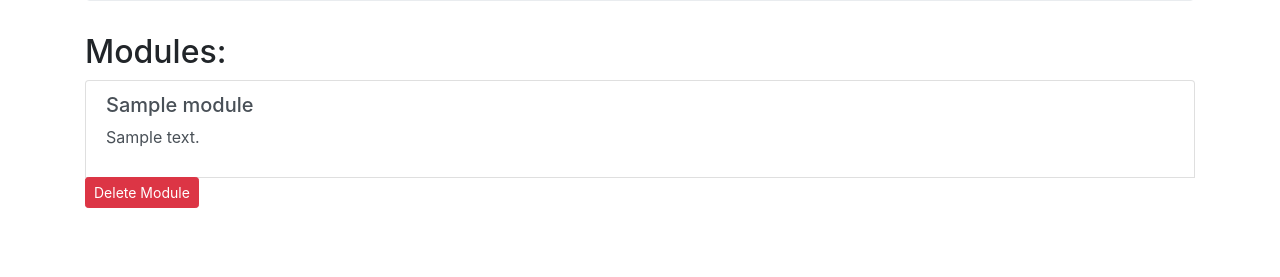
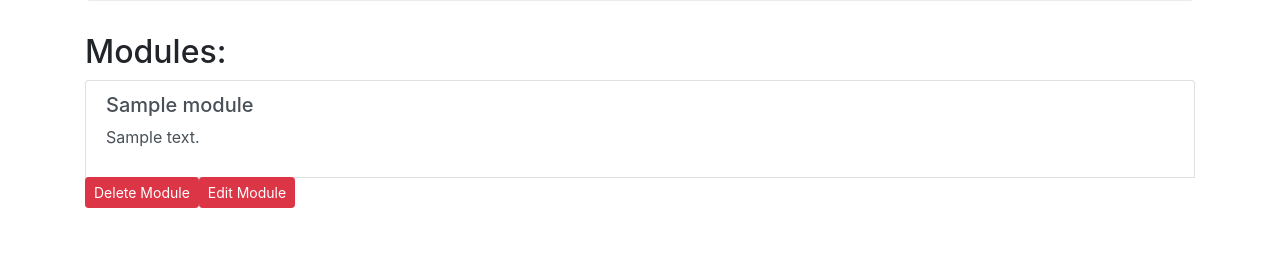
Before and after one commit to laboyd001/treaducation, a Django app: page /my_courses/detail/1/ in a window 1280 px wide. Shown: the part 368-645 px from the top of the page. Run offline with Django 3.2, Linux system fonts and the light colour scheme; a user stored in the database is signed in; tables that the repository leaves empty hold one stand-in row (values such as "Sample post"); some libraries are stand-ins or nearby versions.

Commit message:
added ability to edit modules from my courses

```diff
--- a/courses/templates/courses/my_course_detail.html
+++ b/courses/templates/courses/my_course_detail.html
@@ -48,6 +48,12 @@
                 Delete Module
             </button>
         </form>
+        <form action="{% url 'courses:module_edit' module.id %}" method='GET'>
+            {% csrf_token %}
+            <button name='submit' class="btn btn-danger btn-sm">
+                Edit Module
+            </button>
+        </form>
     </div>
 </div>
 <br>
--- a/courses/urls.py
+++ b/courses/urls.py
@@ -50,5 +50,7 @@ urlpatterns = [
     path('new_module/<int:course_id>/', views.new_module,name='new_module'),
     #delete module
     path('delete_module/<int:module_id>', views.module_delete, name="module_delete"),
+    #edit module
+    path('edit_module/<int:module_id>/', views.module_edit, name='module_edit'),
 
 ]
--- a/courses/views.py
+++ b/courses/views.py
@@ -276,5 +276,25 @@ def module_delete(request, module_id):
     context = {'module': module, 'course': course}
     return render(request, 'courses/my_course_detail.html', context)
 
+@login_required
+def module_edit(request, module_id):
+    """Edit an existing module."""
+
+    module = Module.objects.get(id=module_id)
+    course = module.course
+
+    if request.method != 'POST':
+        #Initial request; pre-fill form with the current entry.
+        form = ModuleForm(instance=module)
+    else:
+        #POST data submitted; process data.
+        form = ModuleForm(instance=module, data=request.POST, files=request.FILES)
+        if form.is_valid():
+            form.save()
+            return HttpResponseRedirect(reverse('courses:my_course_detail', args=[course.id]))
+
+    context = {'module': module, 'course': course, 'form': form}
+    return render(request, 'courses/module_edit.html', context)
+
 
 # End Modules ==========================================
```
Also changed, not shown: courses/templates/courses/module_edit.html (added, +15 -0 lines), media/images/bird_white_logo_luUk17w.png (added), 1 other file.
